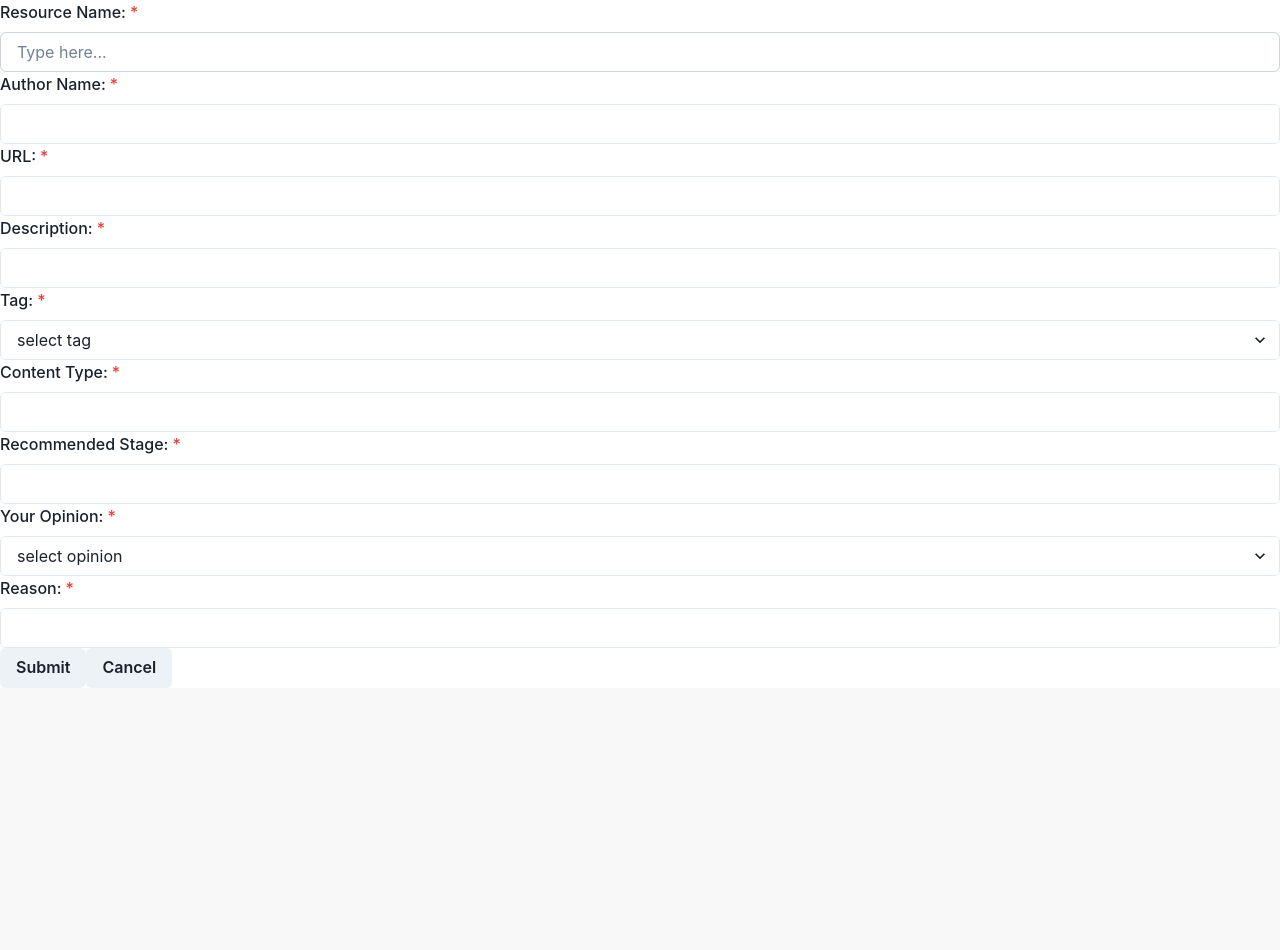
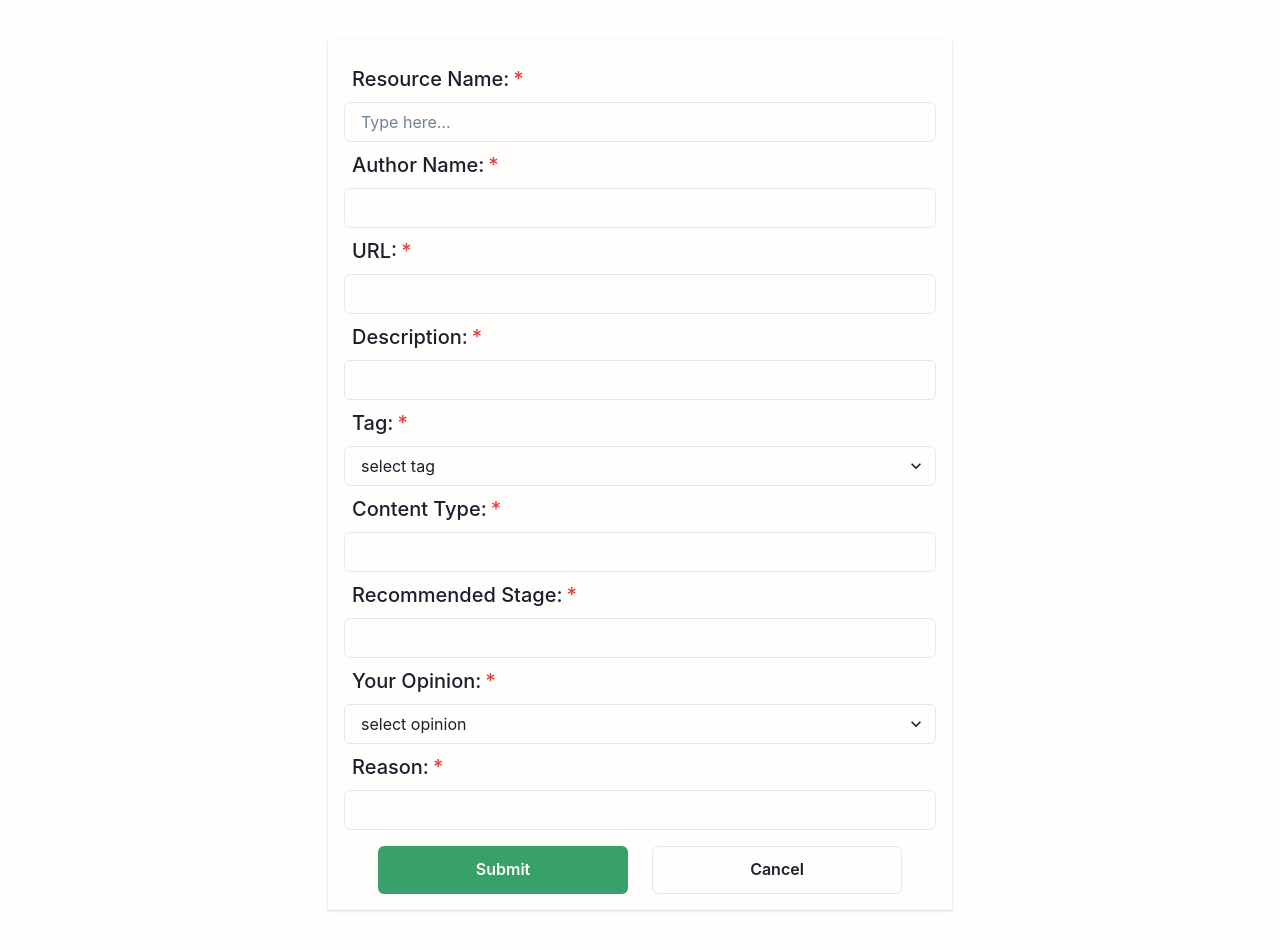
Before and after one commit to cynthiacodes/c7c5-study-resource-catalog-frontend, a React (Vite) app: page /newresource in a window 1280 px wide. Shown: the top 950 px of the page. Before the commit the page ends 800 px from the top, so only its background shows below. Built offline with nearby package versions, Linux system fonts and the light colour scheme.

Commit message:
added layout and style

```diff
--- a/src/components/AddNewResource.tsx
+++ b/src/components/AddNewResource.tsx
@@ -1,5 +1,8 @@
 import {
+    Box,
     Button,
+    ButtonGroup,
+    Container,
     FormControl,
     FormLabel,
     Input,
@@ -97,41 +100,69 @@ export function AddNewResource({ currentUser }: currentUserProps): JSX.Element {
 
     return (
         <form onSubmit={handleSubmit}>
+            <Container
+                bg={"#FFFEFD"}
+                minHeight={"100vh"}
+                minWidth={"100vw"}
+                pt={"2.5rem"}
+                pb={"5rem"}
+            >
+                <Box
+                    w={"50%"}
+                    p={"1em"}
+                    m={"auto"}
+                    textAlign={"center"}
+                    shadow={"base"}
+                >
                     <FormControl isRequired>
-                <FormLabel>Resource Name:</FormLabel>
+                        <FormLabel mt={"0.5rem"} ml={"0.5rem"} fontSize={"xl"}>
+                            Resource Name:
+                        </FormLabel>
                         <Input
                             placeholder="Type here..."
                             name="resource_name"
                             value={resourceData.resource_name}
                             onChange={handleResourceInput}
+                            focusBorderColor="orange.100"
                             maxLength={100}
                             type="text"
                         />
-                <FormLabel>Author Name:</FormLabel>
+                        <FormLabel mt={"0.5rem"} ml={"0.5rem"} fontSize={"xl"}>
+                            Author Name:
+                        </FormLabel>
                         <Input
                             name="author_name"
                             value={resourceData.author_name}
                             onChange={handleResourceInput}
+                            focusBorderColor="orange.100"
                             maxLength={50}
                             type="text"
                         />
 
-                <FormLabel>URL:</FormLabel>
+                        <FormLabel mt={"0.5rem"} ml={"0.5rem"} fontSize={"xl"}>
+                            URL:
+                        </FormLabel>
                         <Input
                             name="url"
                             value={resourceData.url}
                             onChange={handleResourceInput}
+                            focusBorderColor="orange.100"
                             type="url"
                             maxLength={255}
                         />
-                <FormLabel>Description:</FormLabel>
+                        <FormLabel mt={"0.5rem"} ml={"0.5rem"} fontSize={"xl"}>
+                            Description:
+                        </FormLabel>
                         <Input
                             name="description"
                             value={resourceData.description}
                             onChange={handleResourceInput}
+                            focusBorderColor="orange.100"
                         />
 
-                <FormLabel>Tag:</FormLabel>
+                        <FormLabel mt={"0.5rem"} ml={"0.5rem"} fontSize={"xl"}>
+                            Tag:
+                        </FormLabel>
 
                         <Select
                             name="tags"
@@ -145,19 +176,27 @@ export function AddNewResource({ currentUser }: currentUserProps): JSX.Element {
                                 </option>
                             ))}
                         </Select>
-                <FormLabel>Content Type:</FormLabel>
+                        <FormLabel mt={"0.5rem"} ml={"0.5rem"} fontSize={"xl"}>
+                            Content Type:
+                        </FormLabel>
                         <Input
                             name="content_type"
                             value={resourceData.content_type}
                             onChange={handleResourceInput}
+                            focusBorderColor="orange.100"
                         />
-                <FormLabel>Recommended Stage:</FormLabel>
+                        <FormLabel mt={"0.5rem"} ml={"0.5rem"} fontSize={"xl"}>
+                            Recommended Stage:
+                        </FormLabel>
                         <Input
                             name="recommended_stage"
                             value={resourceData.recommended_stage}
                             onChange={handleResourceInput}
+                            focusBorderColor="orange.100"
                         />
-                <FormLabel>Your Opinion:</FormLabel>
+                        <FormLabel mt={"0.5rem"} ml={"0.5rem"} fontSize={"xl"}>
+                            Your Opinion:
+                        </FormLabel>
 
                         <Select
                             name="creator_opinion"
@@ -172,18 +211,39 @@ export function AddNewResource({ currentUser }: currentUserProps): JSX.Element {
                             ))}
                         </Select>
 
-                <FormLabel> Reason:</FormLabel>
+                        <FormLabel mt={"0.5rem"} ml={"0.5rem"} fontSize={"xl"}>
+                            {" "}
+                            Reason:
+                        </FormLabel>
 
                         <Input
                             name="creator_reason"
                             value={resourceData.creator_reason}
                             onChange={handleResourceInput}
+                            focusBorderColor="orange.100"
                         />
-                <Button type="submit">Submit</Button>
-                <Button>
+                        <ButtonGroup spacing="6" mt={"1em"}>
+                            <Button
+                                type="submit"
+                                colorScheme="green"
+                                size="md"
+                                height="48px"
+                                width="250px"
+                            >
+                                Submit
+                            </Button>
+                            <Button
+                                variant="outline"
+                                size="md"
+                                height="48px"
+                                width="250px"
+                            >
                                 <Link to="/">Cancel</Link>
                             </Button>
+                        </ButtonGroup>
                     </FormControl>
+                </Box>
+            </Container>
         </form>
     );
 }
--- a/src/components/DetailedResourceCard.tsx
+++ b/src/components/DetailedResourceCard.tsx
@@ -20,6 +20,7 @@ interface DetailedResourceCardViewProps {
         React.SetStateAction<Resource | null | undefined>
     >;
     currentUser: User | null | undefined;
+    users: User[];
 }
 
 export function DetailedResourceCard({
@@ -27,6 +28,7 @@ export function DetailedResourceCard({
     isSignIn,
     setSingleResource,
     currentUser,
+    users,
 }: DetailedResourceCardViewProps): JSX.Element {
     const handleCloseView = () => {
         setSingleResource(null);
@@ -64,38 +66,63 @@ export function DetailedResourceCard({
             }
         }
     };
+
+    function getCreatorName(user_id: number | undefined): string | undefined {
+        const creator = users.find((user) => user.user_id === user_id);
+        return creator?.name;
+    }
     return (
-        <Card maxW="sm">
+        <Card maxW="sm" m={"5rem auto"}>
             <CardBody>
                 <Stack mt="6" spacing="3">
-                    <Heading size="md">{singleResource?.resource_name}</Heading>
-                    <Text> Full View Resources Card</Text>
+                    <Heading size="md">
+                        <a
+                            href={singleResource?.url}
+                            target="_blank"
+                            rel="noreferrer"
+                        >
+                            {singleResource?.resource_name}
+                        </a>
+                    </Heading>
                     <Text>{singleResource?.author_name}</Text>
                     <Text>{singleResource?.description}</Text>
-                    <Text color="blue.600">
+                    <Text color="yellow.700">
                         {singleResource?.recommended_stage}
+                    </Text>
+                    <Text>
+                        Creator: {getCreatorName(singleResource?.user_id)}
+                    </Text>
+                    <Text>
+                        Creator_opinion: {singleResource?.creator_opinion}
+                    </Text>
+                    <Text>
+                        Creator_reason: {singleResource?.creator_reason}
                     </Text>
                 </Stack>
             </CardBody>
             <Divider />
             <CardFooter>
+                <ButtonGroup spacing={"1rem"}>
                     <Button
-                    variant="solid"
-                    colorScheme="blue"
+                        variant="outline"
+                        colorScheme="yellow"
                         onClick={() => handleCloseView()}
                     >
                         Close Full View
                     </Button>
                     {isSignIn && (
-                    <ButtonGroup>
+                        <ButtonGroup spacing={"1rem"}>
                             <Button onClick={() => handleLikeDislike("like")}>
                                 Like
                             </Button>
-                        <Button onClick={() => handleLikeDislike("dislike")}>
+                            <Button
+                                onClick={() => handleLikeDislike("dislike")}
+                            >
                                 Dislike
                             </Button>
                         </ButtonGroup>
                     )}
+                </ButtonGroup>
             </CardFooter>
         </Card>
     );
--- a/src/components/LandingPage.tsx
+++ b/src/components/LandingPage.tsx
@@ -1,4 +1,11 @@
-import { Button, Flex, Select, Text } from "@chakra-ui/react";
+import {
+    Button,
+    Container,
+    Flex,
+    Select,
+    Spacer,
+    Text,
+} from "@chakra-ui/react";
 import { useEffect, useState } from "react";
 import { Link } from "react-router-dom";
 import { fetchAllResources } from "../utilities/fetchAllResources";
@@ -52,12 +59,25 @@ export function LandingPage({
     }, []);
 
     return (
-        <>
-            <Flex w="50%">
+        <Container
+            bg={"#FFFEFD"}
+            minHeight={"100vh"}
+            minWidth={"100vw"}
+            pb={"5rem"}
+        >
+            <Container minWidth={"80%"} pb={"5rem"}>
+                <Flex alignItems="center" pt="1em">
+                    <Spacer />
                     {isSignIn ? (
-                    <Text>Current user: {currentUser && currentUser.name}</Text>
+                        <Text fontSize="2xl">
+                            Current user:{" "}
+                            <Text as="b">
+                                {currentUser && currentUser.name}
+                            </Text>
+                        </Text>
                     ) : (
                         <Select
+                            w={"30%"}
                             placeholder="select user"
                             onChange={(event) => {
                                 handleSelectedUser(event);
@@ -65,25 +85,32 @@ export function LandingPage({
                         >
                             {users.map((user) => {
                                 return (
-                                <option key={user.user_id}>{user.name}</option>
+                                    <option key={user.user_id}>
+                                        {user.name}
+                                    </option>
                                 );
                             })}
                         </Select>
                     )}
 
                     <Button
+                        ml="1em"
                         onClick={handleSignInAndOut}
-                    isDisabled={currentUser === null}
+                        isDisabled={
+                            currentUser === null || currentUser === undefined
+                        }
                     >
                         {isSignIn ? "Sign out" : "Sign in"}
                     </Button>
+                </Flex>
+                <Flex alignItems="center" pt="1em">
+                    <Spacer />
                     {isSignIn && (
                         <Button>
                             <Link to="/newresource">Add new resource</Link>
                         </Button>
                     )}
                 </Flex>
-            <>
                 <Search
                     setFilteredResourcesArray={setFilteredResourcesArray}
                     input={input}
@@ -91,20 +118,26 @@ export function LandingPage({
                     allResources={allResources}
                 />
 
+                {input.length > 0 && filteredResourcesArray.length === 0 && (
+                    <Text fontSize={"2xl"}>No Result Found</Text>
+                )}
+
                 {input.length === 0 ? (
                     <ResourceCard
                         allResources={allResources}
                         isSignIn={isSignIn}
                         currentUser={currentUser}
+                        users={users}
                     />
                 ) : (
                     <ResourceCard
                         allResources={filteredResourcesArray}
                         isSignIn={isSignIn}
                         currentUser={currentUser}
+                        users={users}
                     />
                 )}
-            </>
-        </>
+            </Container>
+        </Container>
     );
 }
--- a/src/components/ResourceCard.tsx
+++ b/src/components/ResourceCard.tsx
@@ -1,4 +1,5 @@
 import {
+    Box,
     Button,
     Card,
     CardBody,
@@ -17,12 +18,14 @@ interface ResourceCardViewProps {
     allResources: Resource[];
     isSignIn: boolean;
     currentUser: User | null | undefined;
+    users: User[];
 }
 
 export function ResourceCard({
     allResources,
     isSignIn,
     currentUser,
+    users,
 }: ResourceCardViewProps): JSX.Element {
     const [singleResource, setSingleResource] = useState<Resource | null>();
 
@@ -31,7 +34,7 @@ export function ResourceCard({
     };
 
     return (
-        <>
+        <Box>
             <SimpleGrid
                 spacing={4}
                 templateColumns="repeat(auto-fill, minmax(200px, 1fr))"
@@ -45,7 +48,7 @@ export function ResourceCard({
                                 </Heading>
                                 <Text>{resource.author_name}</Text>
                                 <Text>{resource.description}</Text>
-                                <Text color="blue.600">
+                                <Text color="yellow.700">
                                     {resource.recommended_stage}
                                 </Text>
                             </Stack>
@@ -53,8 +56,8 @@ export function ResourceCard({
                         <Divider />
                         <CardFooter>
                             <Button
-                                variant="solid"
-                                colorScheme="blue"
+                                variant="outline"
+                                colorScheme="yellow"
                                 onClick={() => handleViewMore(resource)}
                             >
                                 See more
@@ -69,8 +72,9 @@ export function ResourceCard({
                     isSignIn={isSignIn}
                     setSingleResource={setSingleResource}
                     currentUser={currentUser}
+                    users={users}
                 />
             )}
-        </>
+        </Box>
     );
 }
--- a/src/components/Search.tsx
+++ b/src/components/Search.tsx
@@ -1,4 +1,4 @@
-import { Button, Input } from "@chakra-ui/react";
+import { Box, Button, Input } from "@chakra-ui/react";
 import { useEffect } from "react";
 import { filterResourceBySearchInput } from "../utilities/filterResultsBySearchText";
 import { Resource } from "./Interfaces";
@@ -35,7 +35,17 @@ export function Search({
             }
         }
         return cloudOfTags.map((tag, index) => (
-            <Button key={index} onClick={() => handleFilterTags(tag)}>
+            <Button
+                key={index}
+                onClick={() => handleFilterTags(tag)}
+                m={"1em 0.5rem"}
+                borderRadius="full"
+                border={"none"}
+                textAlign={"center"}
+                bg="yellow.500"
+                color={"#FFFEFD"}
+                variant="outline"
+            >
                 {tag}
             </Button>
         ));
@@ -48,13 +58,23 @@ export function Search({
     const tagFilters = createTag(allResources);
 
     return (
-        <>
+        <Box
+            textAlign={"center"}
+            boxShadow="base"
+            p={"0.5rem"}
+            mb={"1rem"}
+            borderRadius={"1rem"}
+        >
+            {tagFilters}
             <Input
+                m={"1em auto"}
+                w={"50%"}
+                display={"block"}
+                focusBorderColor="orange.100"
                 placeholder="Find a resource"
                 value={input}
                 onChange={(e) => setInput(e.target.value)}
             />
-            {tagFilters}
-        </>
+        </Box>
     );
 }
```
Lines whose indentation alone changed are shown as unchanged.
